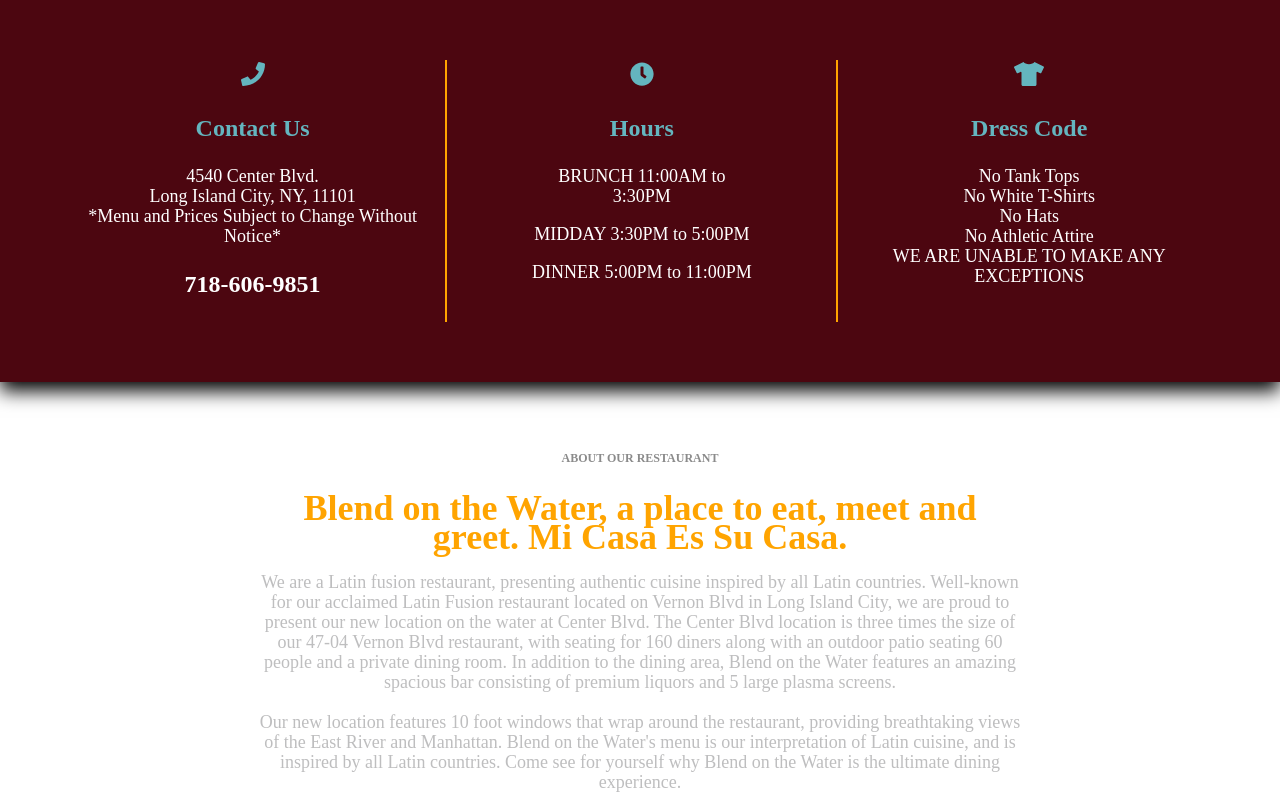
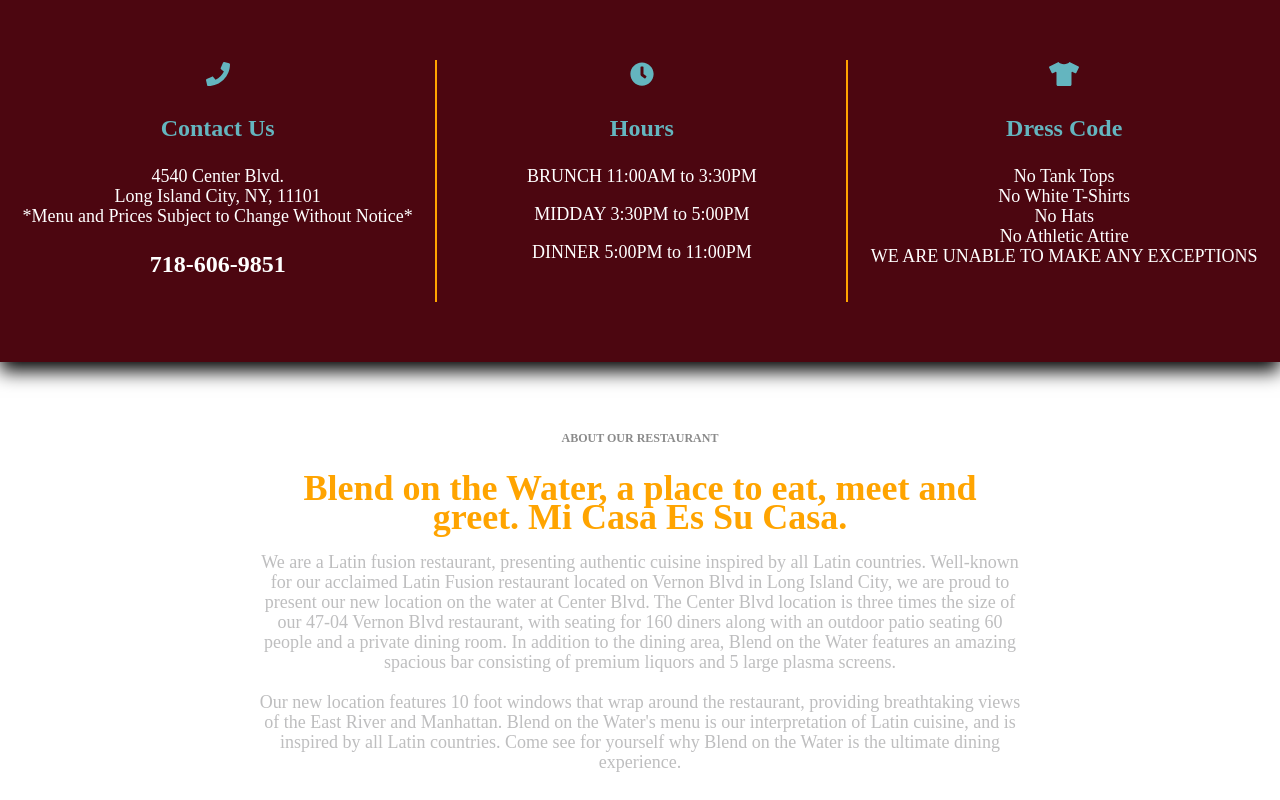
Before and after one commit to asrahman97/blendonthewater, a React (Create React App) app: page / in a window 1280 px wide. Shown: the top 800 px of the page. Built offline with nearby package versions, Linux system fonts and the light colour scheme.

Commit message:
fixed infobar

```diff
--- a/src/App.css
+++ b/src/App.css
@@ -6,8 +6,9 @@
   text-align: center;
   background-color: #4c0610;
   box-shadow: 0 9px 18px 0 black;
-  padding: 60px;
-  margin: 0 auto;
+  padding: 60px 0;
+  /* margin: 0 auto; */
+  width: 100%;
 }
 
 .infobar-hours {
```
